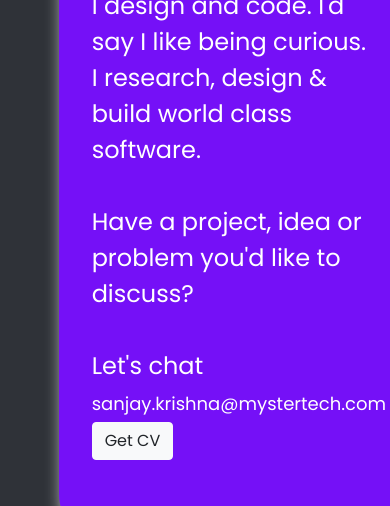
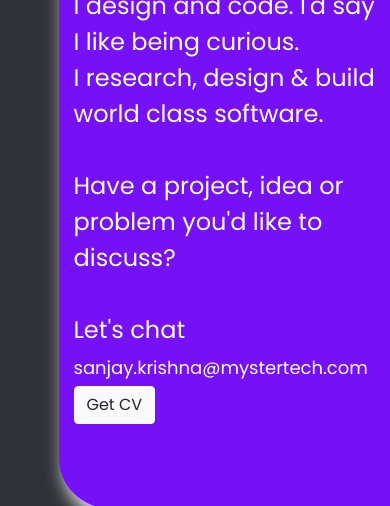
Before and after one commit to MysterTech/MysterTech.github.io, a plain HTML site: page index.html in a window 390 px wide. Shown: the part 383-889 px from the top of the page. Drawn offline with nearby package versions, Linux system fonts and the light colour scheme.

Commit message:
fixing responsiveness

```diff
--- a/index.html
+++ b/index.html
@@ -43,8 +43,8 @@
     </header>
     <!-- home section -->
     <section id="home" class="sections">
-      <div id="home-container">
-        <div id="home-text" class="container">
+      <div id="home-container" class="container">
+        <div id="home-text">
           <h1>Hi, I'm <b>Sanjay Krishna.</b></h1>
           I design and code. I'd say I like being curious.
           <br />I research, design & build world class software.
--- a/scss/styles.scss
+++ b/scss/styles.scss
@@ -49,7 +49,8 @@
 #home-text {
   padding-top: 25vh;
   padding-bottom: 10vh;
-  padding-left: 10%;
+  padding-left: 0;
+  padding-right: 0;
   font-size: 1.5rem;
   color: white;
 }
```
Also changed, not shown: css/styles.css, 1 other file.
